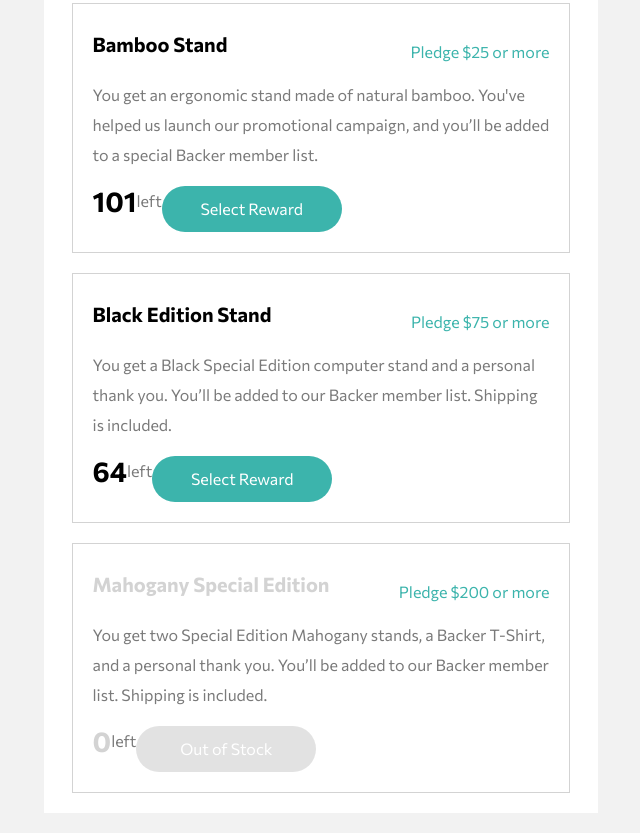
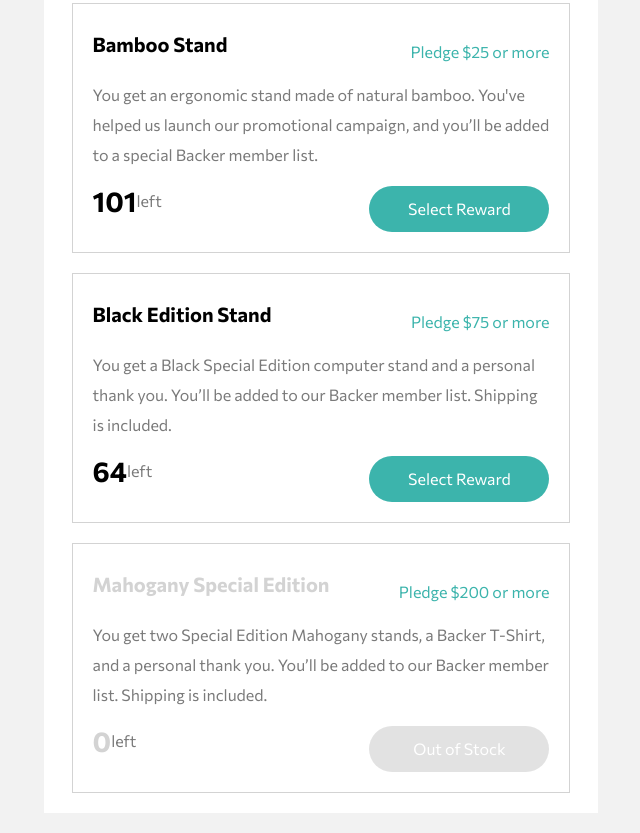
Before and after one commit to cwus619/crowdfunding-product, a plain HTML site: page index.html in a window 1280 px wide. Shown: the part 1232-2065 px from the top of the page, without its empty margins (319-959 px from the left). Drawn offline with nearby package versions, Linux system fonts and the light colour scheme.

Commit message:
Update styles.css
Corrected button styling issues - first pledge button had too much margin to its left, and all other pledge buttons had margin on the wrong side.

```diff
--- a/styles.css
+++ b/styles.css
@@ -76,6 +76,7 @@ p{
 
 #back{
   margin-right: auto;
+  margin-left: 0;
 }
 
 #bookmark{
@@ -169,7 +170,7 @@ progress::-webkit-progress-value{
 }
 
 .reward-btn{
-  margin-right: auto;
+  margin-left: auto;
   padding: 10px;
 }
 
```
